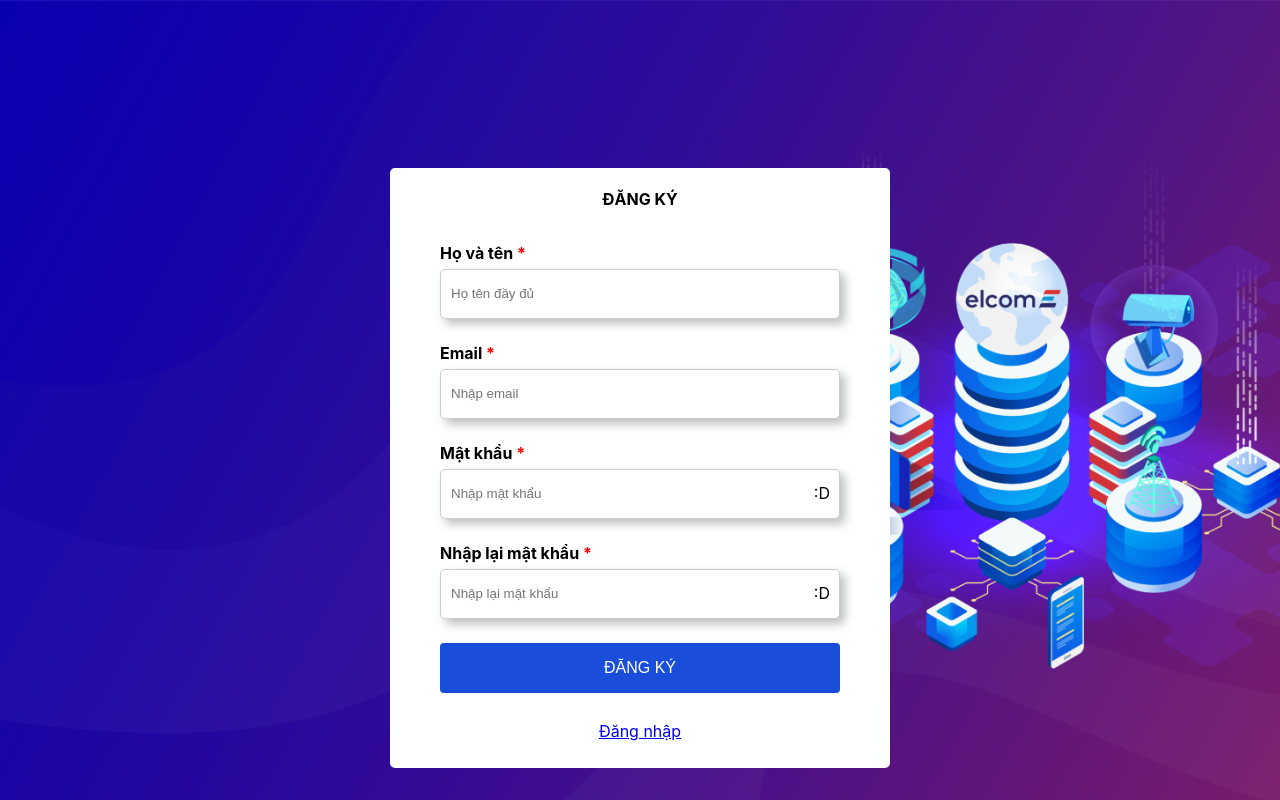
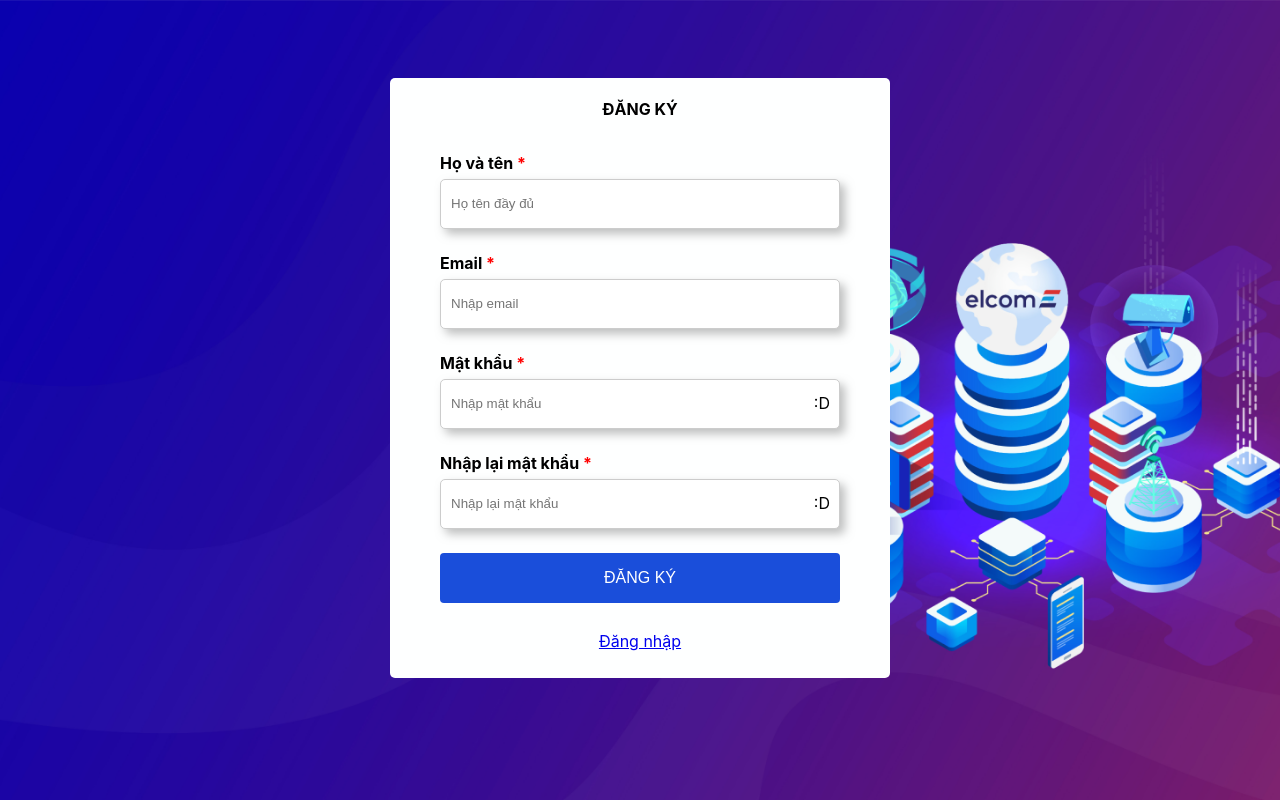
Before and after one commit to NgDangHung/chatbot, a React (Create React App) app: page /signup in a window 1280 px wide. Built offline with nearby package versions, Linux system fonts and the light colour scheme.

Commit message:
fix lỗi trang đăng ký bị lệch

```diff
--- a/src/index.css
+++ b/src/index.css
@@ -4,7 +4,8 @@ html {
   background-position: center;
   background-repeat: no-repeat;
   position: ralative;
-  z-index: 10
+  z-index: 10;
+  overflow: hidden;
 }
 
 body {
--- a/src/views/SignupPage/SignupPage.css
+++ b/src/views/SignupPage/SignupPage.css
@@ -34,7 +34,7 @@ label[for="re-password"]::after {
     position: absolute;
     top: 50%;
     left: 50%;
-    transform: translate(-50%, 28%);
+    transform: translate(-50%,13%);
     border-radius: 5px;
 }
 
```
